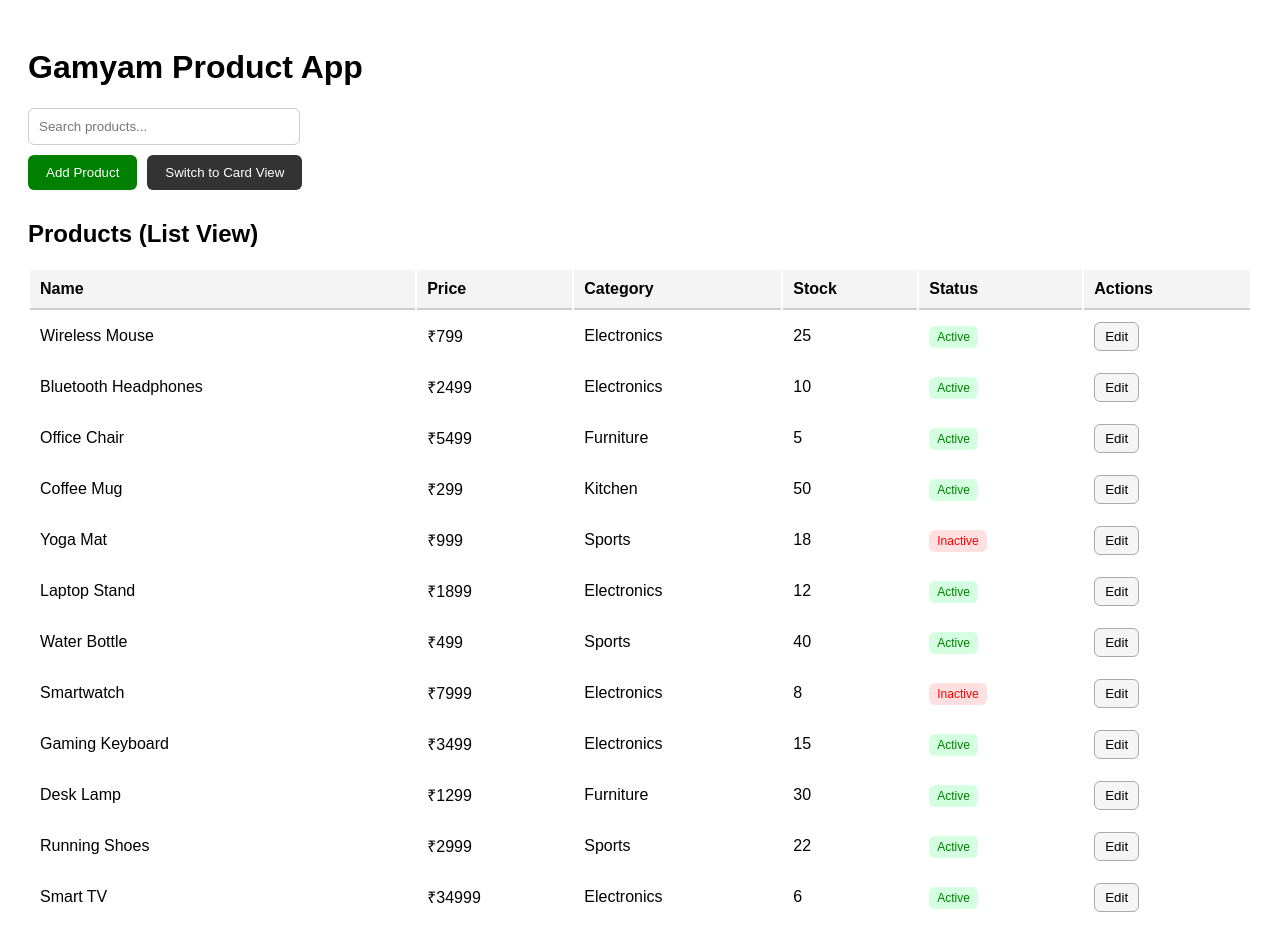
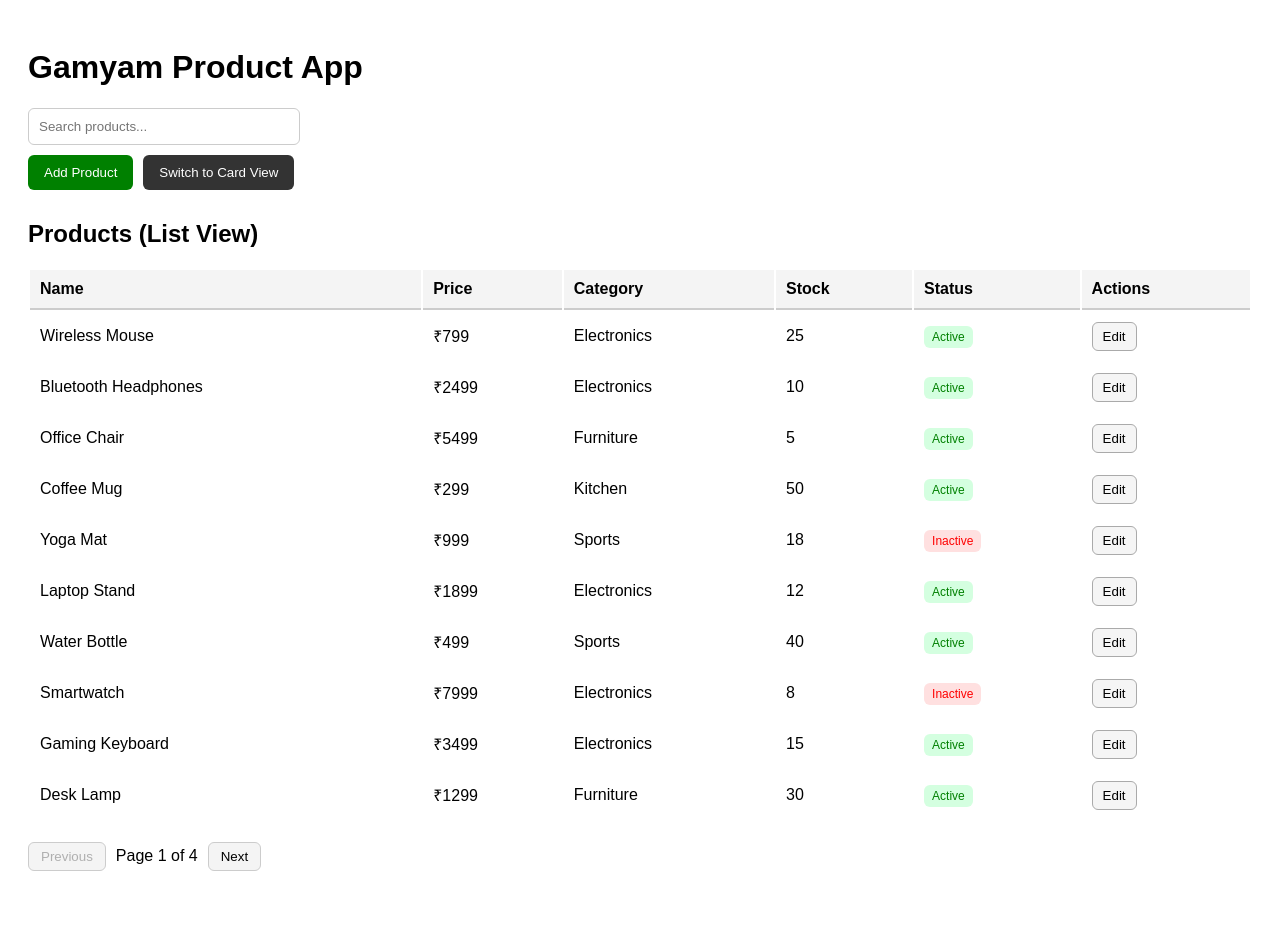
Before and after one commit to Shubham20002/Gamyam-task, a React (Vite) app: page / in a window 1280 px wide. Shown: the top 932 px of the page. After the commit the page ends 899 px from the top, so only its background shows below. Built offline with nearby package versions, Linux system fonts and the light colour scheme.

Commit message:
pagination added

```diff
--- a/src/App.jsx
+++ b/src/App.jsx
@@ -1,43 +1,73 @@
-import { useState } from "react";
+
+import { useState, useEffect } from "react";
 import { PRODUCT_LIST } from "./data/products";
 import ProductTable from "./components/ProductTable";
 import ProductCardView from "./components/ProductCardView";
 import SearchBar from "./components/SearchBar";
 import ProductForm from "./components/ProductForm";
+import Pagination from "./components/Pagination";
 
 export default function App() {
   const [products, setProducts] = useState(PRODUCT_LIST);
-  const [view, setView] = useState("list");
+
+  const [view, setView] = useState("list"); // list | card
   const [searchText, setSearchText] = useState("");
 
   const [showForm, setShowForm] = useState(false);
   const [editingProduct, setEditingProduct] = useState(null);
 
+  // Pagination
+  const [currentPage, setCurrentPage] = useState(1);
+  const ITEMS_PER_PAGE = 10;
+
+  // Toggle between views
   const toggleView = () => {
     setView((prev) => (prev === "list" ? "card" : "list"));
   };
 
+  // Filter based on search
   const filteredProducts = products.filter((p) =>
     p.name.toLowerCase().includes(searchText.toLowerCase())
   );
 
+  // Pagination calculations
+  const totalPages = Math.ceil(filteredProducts.length / ITEMS_PER_PAGE);
+
+  const paginatedProducts = filteredProducts.slice(
+    (currentPage - 1) * ITEMS_PER_PAGE,
+    currentPage * ITEMS_PER_PAGE
+  );
+
+  // Reset pagination whenever search changes
+  useEffect(() => {
+    setCurrentPage(1);
+  }, [searchText]);
+
+  // SAVE (Add / Update)
   const handleSave = (data) => {
     if (editingProduct) {
-      // update
+      // update an existing product
       setProducts((prev) =>
         prev.map((item) => (item.id === editingProduct.id ? data : item))
       );
     } else {
-      // add new
+      // add new product
       setProducts((prev) => [
         ...prev,
-        { ...data, id: prev.length + 1, isActive: true },
+        {
+          ...data,
+          id: prev.length + 1,
+          isActive: true,
+          createdAt: new Date().toISOString(),
+        },
       ]);
     }
+
     setShowForm(false);
     setEditingProduct(null);
   };
 
+  // Edit handler
   const handleEdit = (product) => {
     setEditingProduct(product);
     setShowForm(true);
@@ -47,19 +77,21 @@ export default function App() {
     <div style={{ padding: "20px", fontFamily: "sans-serif" }}>
       <h1>Gamyam Product App</h1>
 
+      {/* SEARCH */}
       <SearchBar onSearch={setSearchText} />
 
+      {/* ADD PRODUCT BUTTON */}
       <button
         onClick={() => {
           setEditingProduct(null);
           setShowForm(true);
         }}
         style={{
-          padding: "10px 18px",
-          background: "#008000",
+          padding: "10px 16px",
+          background: "green",
           color: "#fff",
+          border: "none",
           borderRadius: "6px",
-          border: "none",
           cursor: "pointer",
           marginBottom: "10px",
         }}
@@ -67,21 +99,23 @@ export default function App() {
         Add Product
       </button>
 
+      {/* TOGGLE BUTTON */}
       <button
         onClick={toggleView}
         style={{
-          padding: "10px 18px",
-          marginLeft: "10px",
-          cursor: "pointer",
+          padding: "10px 16px",
           background: "#333",
           color: "#fff",
+          border: "none",
           borderRadius: "6px",
-          border: "none",
+          cursor: "pointer",
+          marginLeft: "10px",
         }}
       >
         {view === "list" ? "Switch to Card View" : "Switch to List View"}
       </button>
 
+      {/* ADD / EDIT FORM */}
       {showForm ? (
         <ProductForm
           editingProduct={editingProduct}
@@ -91,10 +125,28 @@ export default function App() {
             setEditingProduct(null);
           }}
         />
-      ) : view === "list" ? (
-        <ProductTable products={filteredProducts} onEdit={handleEdit} />
       ) : (
-        <ProductCardView products={filteredProducts} onEdit={handleEdit} />
+        <>
+          {/* PRODUCT VIEWS */}
+          {view === "list" ? (
+            <ProductTable
+              products={paginatedProducts}
+              onEdit={handleEdit}
+            />
+          ) : (
+            <ProductCardView
+              products={paginatedProducts}
+              onEdit={handleEdit}
+            />
+          )}
+
+          {/* PAGINATION */}
+          <Pagination
+            currentPage={currentPage}
+            totalPages={totalPages}
+            onPageChange={setCurrentPage}
+          />
+        </>
       )}
     </div>
   );
--- /dev/null
+++ b/src/components/Pagination.jsx
@@ -0,0 +1,44 @@
+
+
+export default function Pagination({ currentPage, totalPages, onPageChange }) {
+  return (
+    <div
+      style={{
+        marginTop: "20px",
+        display: "flex",
+        gap: "10px",
+        alignItems: "center",
+      }}
+    >
+      <button
+        disabled={currentPage === 1}
+        onClick={() => onPageChange(currentPage - 1)}
+        style={{
+          padding: "6px 12px",
+          cursor: currentPage === 1 ? "not-allowed" : "pointer",
+          borderRadius: "6px",
+          border: "1px solid #ccc",
+          background: "#f4f4f4",
+        }}
+      >
+        Previous
+      </button>
+
+      <span>Page {currentPage} of {totalPages}</span>
+
+      <button
+        disabled={currentPage === totalPages}
+        onClick={() => onPageChange(currentPage + 1)}
+        style={{
+          padding: "6px 12px",
+          cursor: currentPage === totalPages ? "not-allowed" : "pointer",
+          borderRadius: "6px",
+          border: "1px solid #ccc",
+          background: "#f4f4f4",
+        }}
+      >
+        Next
+      </button>
+    </div>
+  );
+}
--- a/src/components/ProductForm.jsx
+++ b/src/components/ProductForm.jsx
@@ -1,4 +1,3 @@
-// src/components/ProductForm.jsx
 
 import { useState, useEffect } from "react";
 
```
